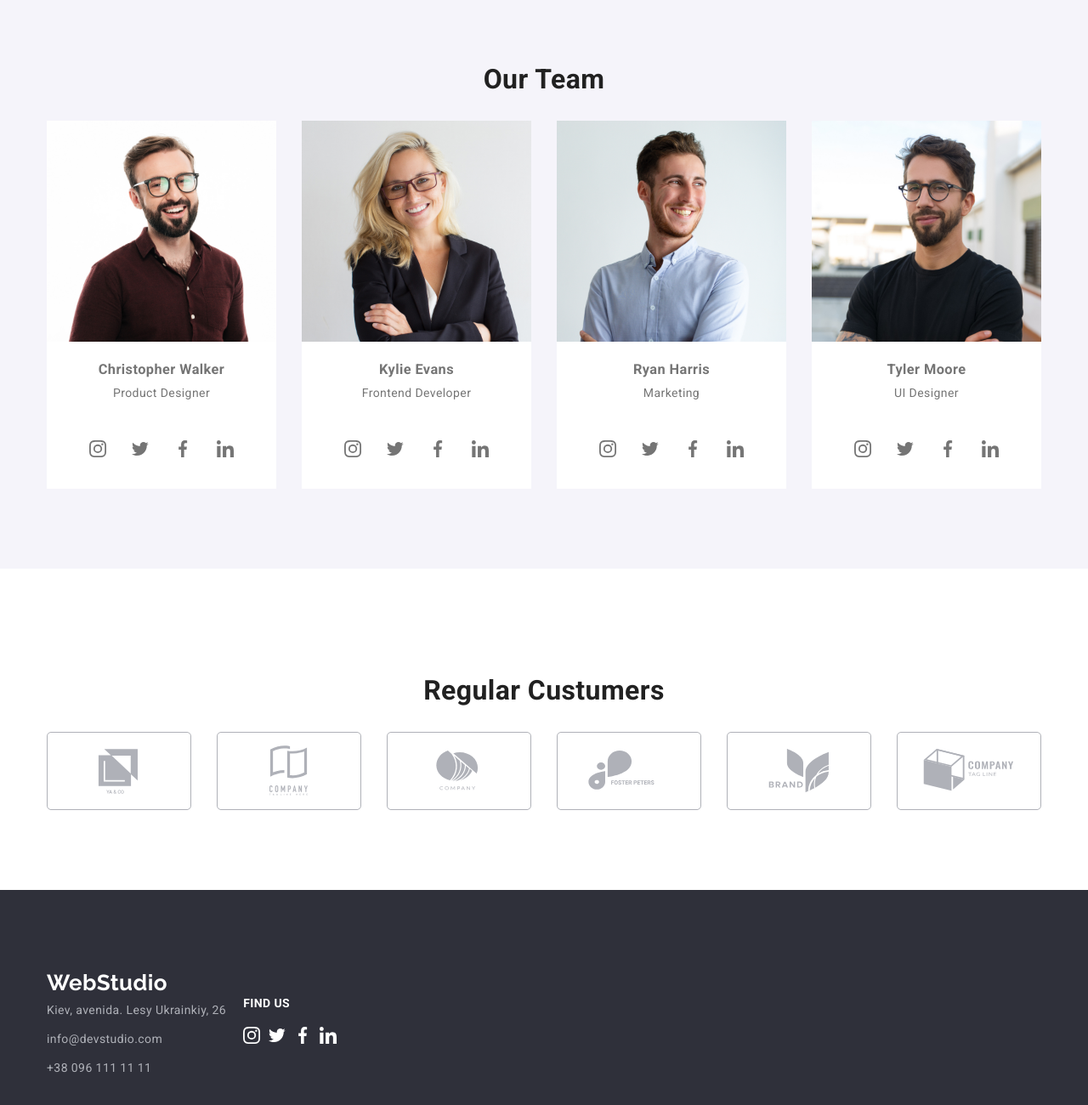
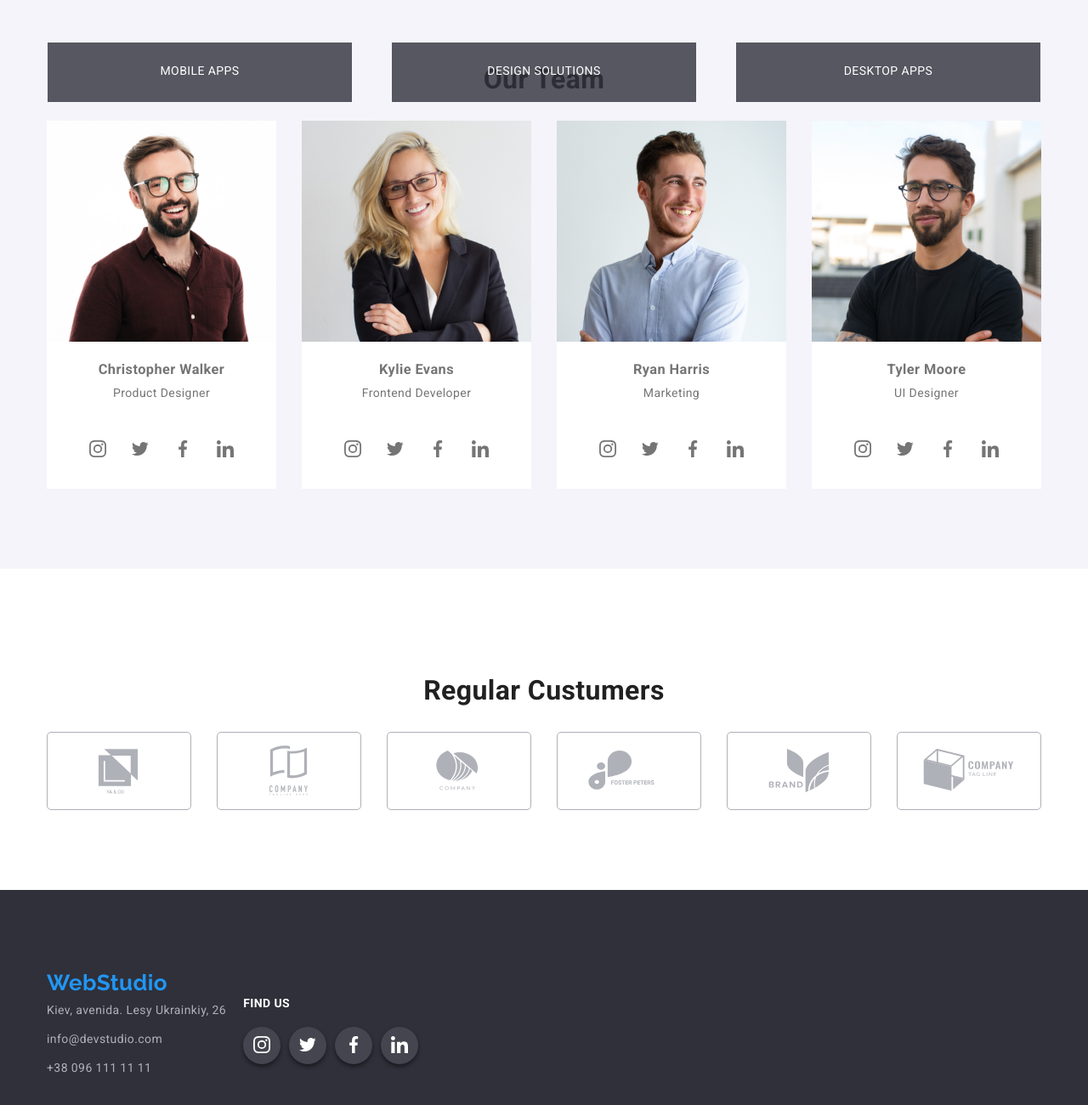
Before and after one commit to David-ruiz015/goit-markup-hw-04, a plain HTML site: page index.html in a window 1280 px wide. Shown: the part 1357-2657 px from the top of the page at 85% size. Drawn offline with Linux system fonts and the light colour scheme.

Commit message:
act hw-04

```diff
--- a/css/styles.css
+++ b/css/styles.css
@@ -184,6 +184,7 @@ header .container .contacts-menu li .item:hover .icon {
 .hero button {
   position: relative;
   z-index: 5;
+  cursor: pointer;
 }
 .hero .overlay {
   position: absolute;
@@ -243,7 +244,27 @@ header .container .contacts-menu li .item:hover .icon {
 .what-we-do .container ul li {
   list-style: none;
   width: 360px;
+  background-image: rgba(47, 48, 58, 0.8);
+  background: no-repeat;
+  background-size: cover;
+  position: relative;
 }
+
+.what-we-do .container ul li p{
+  position: absolute;
+  bottom: 0%;
+  color: white;
+  width: 358px;
+  height: 70px;
+  top: 210px;
+  left: 1px;
+  padding: 25px;
+  text-align:center;
+  background-color:rgba(47, 48, 58, 0.8);
+
+}
+
+
 /*----------- OurTeam section -----------*/
 .team-section {
   background-color: var(--gray-1);
@@ -322,7 +343,7 @@ header .container .contacts-menu li .item:hover .icon {
   border: none;
   outline: none;
   color: var(--primary-black-color);
-
+  cursor: pointer;
   font-weight: 700;
   font-size: 16px;
   line-height: 1.4;
@@ -412,7 +433,7 @@ footer {
 }
 footer .logo {
   padding-left: 15px;
-  color: var(--primary-white-color);
+  color: var(--accent-color);
 }
 footer .container {
   display: flex;
@@ -422,6 +443,7 @@ footer .container {
 }
 footer .container address ul {
   list-style: none;
+
 }
 footer .container address .contact {
   display: block;
@@ -442,27 +464,29 @@ footer .container aside p {
   margin-bottom: 20px;
 }
 
-footer .container aside ul {
+footer .container aside ul{
   display: flex;
   align-items: center;
   list-style: none;
   gap: 10px;
 }
 
-footer .container aside ul li:hover {
+footer .container aside ul li{
   display: flex;
   align-items: center;
   justify-content: center;
 
-  background-color:var(--accent-color);
+  background-color: var(--primary-white-10Perc);
   border-radius: 25px;
   box-shadow: hsla(0, 0%, 0%, 0.479) 0 3px 5px;
   cursor: pointer;
-  height: 35px;
-  width: 35px;
+  height: 44px;
+  width: 44px;
 }
 
-footer .container aside ul li .icon{
-
+footer .container aside ul li .icon {
   fill: var(--primary-white-color);
 }
+footer .container aside ul li:hover{
+  background-color: var(--accent-color-hover);
+}
--- a/index.html
+++ b/index.html
@@ -128,14 +128,18 @@
         <ul>
           <li>
             <img src="./images/image1.png" alt="Desktop Apps" width="100%" />
+            <p>MOBILE APPS</p>
           </li>
 
           <li>
             <img src="./images/image2.png" alt="Mobile Apps" width="100%" />
+            <p>DESIGN SOLUTIONS</p>
+
           </li>
 
           <li>
             <img src="./images/image3.png" alt="Design & solutions" width="100%" />
+            <p>DESKTOP APPS</p>
           </li>
         </ul>
       </div>
```
